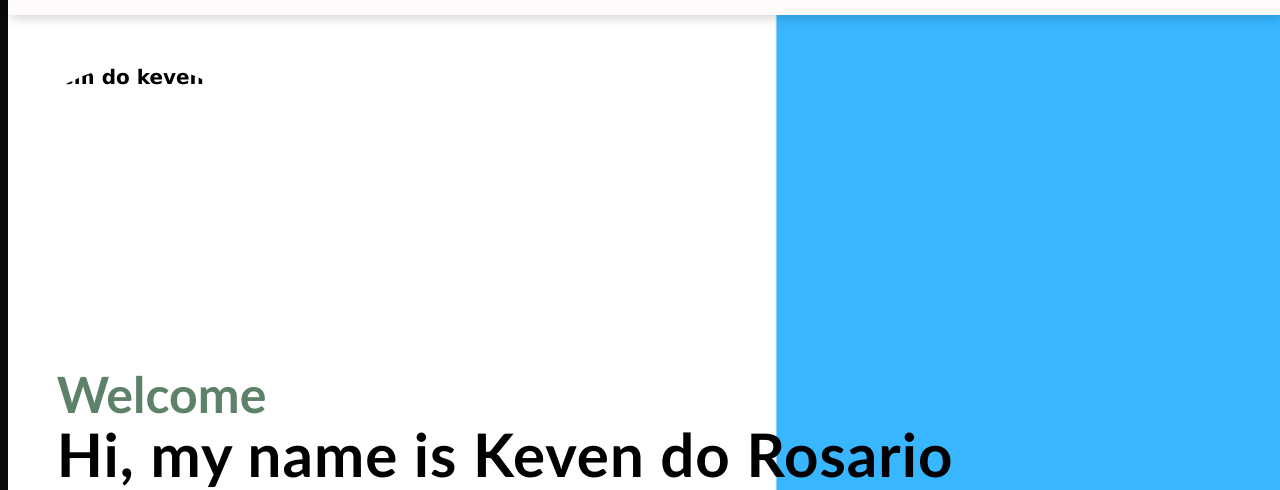
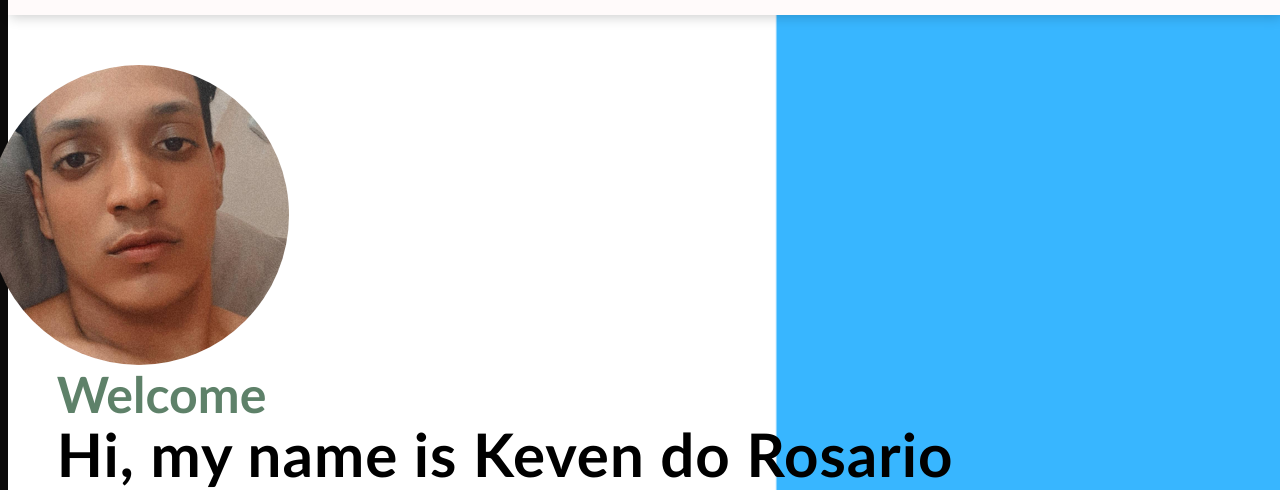
Before and after one commit to 3tachi/portifolio, a plain HTML site: page index.html in a window 1280 px wide. Shown: the part 53-543 px from the top of the page. Drawn offline with Linux system fonts and the light colour scheme.

Commit message:
Update index.html

```diff
--- a/index.html
+++ b/index.html
@@ -30,19 +30,10 @@
 
         </div>
         <!--Loading background image-->
-
-        <div><img src="images/keven.jpg" class="center" alt="imagem do keven"></div>
+        <img src="images/keven-1.jpg" class="center" alt="imagem do keven"></div>
+        <div>
 
     </section>
-
-    <!--Contents-->
-
-
-
-
-
-
-
 </body>
 
 </html>
```
